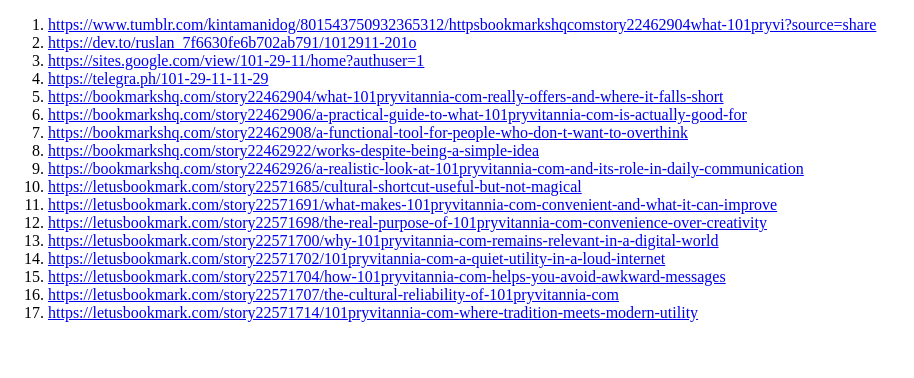
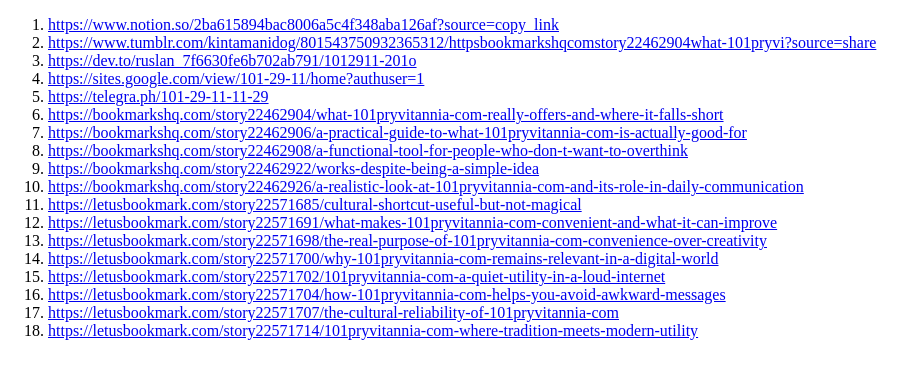
Before and after one commit to ruslaniopartner/101_29_11, a plain HTML site: page index.html in a window 1280 px wide. Shown: the whole page, without its empty margins (0-914 px from the left). Drawn offline with Linux system fonts and the light colour scheme.

Commit message:
Update index.html

```diff
--- a/index.html
+++ b/index.html
@@ -7,6 +7,9 @@
   </head>
   <body>
     <ol>
+      <li>
+        <a href="https://www.notion.so/2ba615894bac8006a5c4f348aba126af?source=copy_link" >https://www.notion.so/2ba615894bac8006a5c4f348aba126af?source=copy_link</a>
+      </li>
       <li>
         <a href="https://www.tumblr.com/kintamanidog/801543750932365312/httpsbookmarkshqcomstory22462904what-101pryvi?source=share" >https://www.tumblr.com/kintamanidog/801543750932365312/httpsbookmarkshqcomstory22462904what-101pryvi?source=share</a>
       </li>
```
